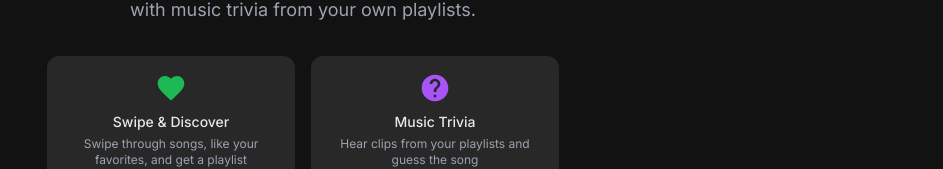
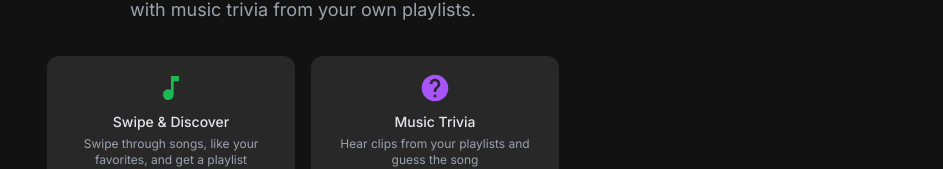
Before and after one commit to SagiDr/spotify-swipe, a Next.js app: page / in a window 1280 px wide. Shown: the part 337-506 px from the top of the page, without its empty margins (337-1280 px from the left). Built offline with nearby package versions, Linux system fonts and the light colour scheme.

Commit message:
Replace all heart icons with music note icons

```diff
--- a/src/app/page.tsx
+++ b/src/app/page.tsx
@@ -45,7 +45,7 @@ export default function Home() {
           <div className="bg-gray-100 dark:bg-spotify-lightgray rounded-xl p-4">
             <div className="text-2xl mb-2">
               <svg className="w-8 h-8 mx-auto text-spotify-green" fill="currentColor" viewBox="0 0 24 24">
-                <path d="M12 21.35l-1.45-1.32C5.4 15.36 2 12.28 2 8.5 2 5.42 4.42 3 7.5 3c1.74 0 3.41.81 4.5 2.09C13.09 3.81 14.76 3 16.5 3 19.58 3 22 5.42 22 8.5c0 3.78-3.4 6.86-8.55 11.54L12 21.35z" />
+                <path d="M12 3v10.55c-.59-.34-1.27-.55-2-.55-2.21 0-4 1.79-4 4s1.79 4 4 4 4-1.79 4-4V7h4V3h-6z" />
               </svg>
             </div>
             <p className="font-medium text-gray-700 dark:text-gray-200 mb-1">Swipe & Discover</p>
--- a/src/components/ActionButtons.tsx
+++ b/src/components/ActionButtons.tsx
@@ -28,7 +28,7 @@ export default function ActionButtons({ onDislike, onLike, disabled }: ActionBut
         aria-label="Like"
       >
         <svg className="w-6 h-6 sm:w-7 sm:h-7" viewBox="0 0 24 24" fill="currentColor">
-          <path d="M12 21.35l-1.45-1.32C5.4 15.36 2 12.28 2 8.5 2 5.42 4.42 3 7.5 3c1.74 0 3.41.81 4.5 2.09C13.09 3.81 14.76 3 16.5 3 19.58 3 22 5.42 22 8.5c0 3.78-3.4 6.86-8.55 11.54L12 21.35z" />
+          <path d="M12 3v10.55c-.59-.34-1.27-.55-2-.55-2.21 0-4 1.79-4 4s1.79 4 4 4 4-1.79 4-4V7h4V3h-6z" />
         </svg>
       </button>
     </div>
```
